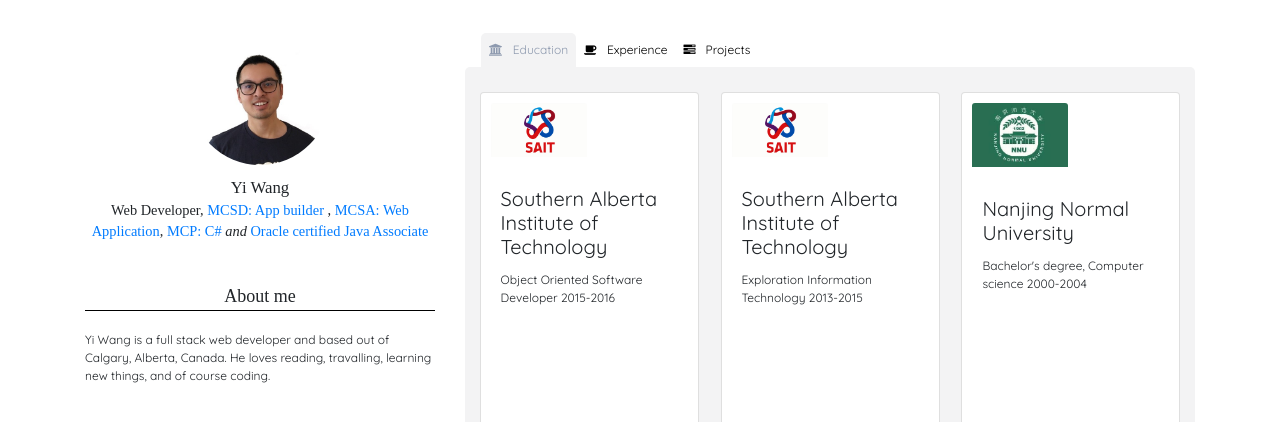
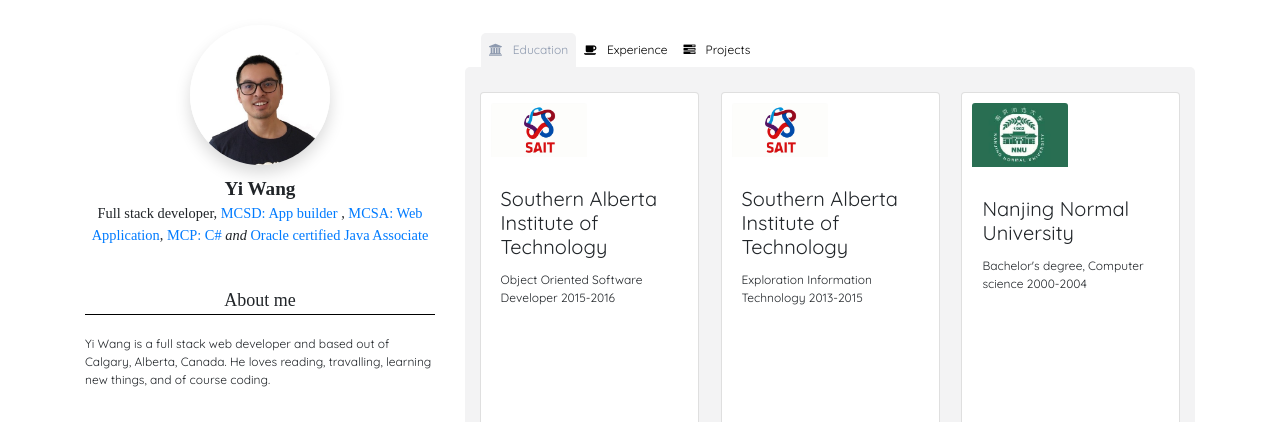
Before and after one commit to yiwangdev/yiwangdev.github.io, a plain HTML site: page index.html in a window 1280 px wide. Shown: the top 422 px of the page. Drawn offline with Linux system fonts and the light colour scheme; no server answers.

Commit message:
get shadow

```diff
--- a/css/master.css
+++ b/css/master.css
@@ -36,7 +36,8 @@
 }
 .nameTitle1 {
   font-family: 'Quicksand-Medium';
-  font-size: 1.4em;
+  font-size: 1.6em;
+  font-weight: bolder;
 }
 .nameTitle2 {
   font-family: 'Quicksand-Medium';
@@ -143,3 +144,7 @@
   color:lightGray;
   margin-left: 10px;
 }
+.shadow {
+  -webkit-box-shadow: 4px 3px 4px 1px rgba(181,181,181,0.4);
+  box-shadow: 4px 3px 4px 1px rgba(181,181,181,0.4);
+}
--- a/index.html
+++ b/index.html
@@ -19,12 +19,12 @@
       <div class="row">
         <div class="col-lg-4" id="leftSec">
           <div class="" id="avatar">
-            <img src="image/logo.png" class="inline" alt="" id="img_avatar"/>
+            <img src="image/logo.png" class="inline shadow" alt="" id="img_avatar"/>
           </div>
           <div class="center sec" id="brief">
             <span class="nameTitle1">Yi Wang</span>
             <br>
-            <span class="nameTitle2">Web Developer, <a href="https://www.youracclaim.com/badges/aa34e6b0-5c6b-418b-bf7e-075b2f4a8da5" target="_blank">MCSD: App builder</a>
+            <span class="nameTitle2">Full stack developer, <a href="https://www.youracclaim.com/badges/aa34e6b0-5c6b-418b-bf7e-075b2f4a8da5" target="_blank">MCSD: App builder</a>
               , <a href="https://www.youracclaim.com/badges/5e75aee3-c6bc-40d5-b184-16271693c06e/linked_in_profile" target="_blank">MCSA: Web Application</a>,
                 <a href="https://www.youracclaim.com/badges/e9195c69-6e54-4dd2-9a46-2ebf295a077c/linked_in_profile" target="_blank">MCP: C# </a><em>and</em>
                 <a href="https://www.youracclaim.com/badges/09f0f230-c458-43fc-a213-d07184c054e6/linked_in_profile" target="_blank">Oracle certified Java Associate</a></span>
```
